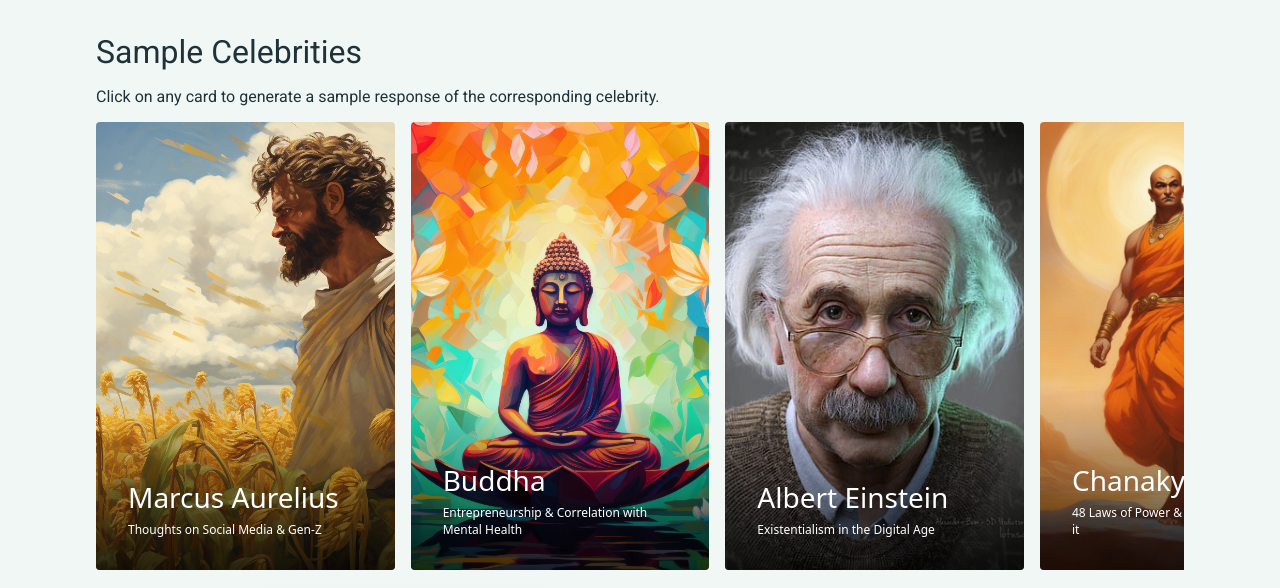
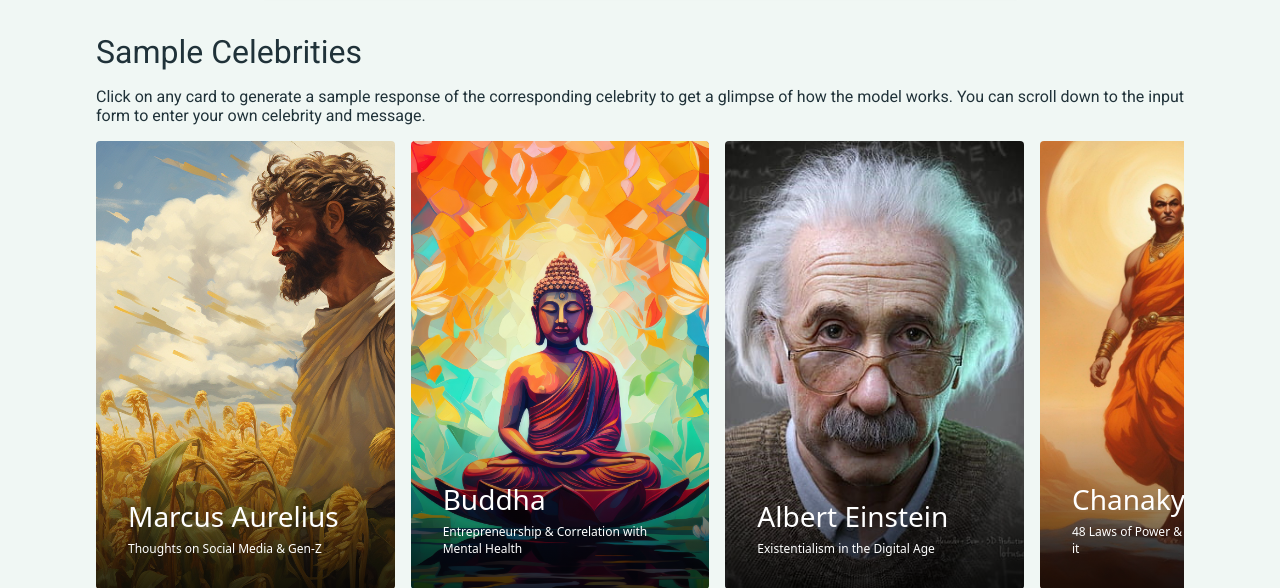
Before and after one commit to Hardvan/PolyPersona, a Flask app: page / in a window 1280 px wide. Shown: the part 677-1265 px from the top of the page. Run offline with Flask 3, Linux system fonts and the light colour scheme.

Commit message:
Update slider subtitle to include instructions for user interaction

```diff
--- a/templates/cards_slider.html
+++ b/templates/cards_slider.html
@@ -2,7 +2,8 @@
   <h2 class="slider__title">Sample Celebrities</h2>
   <p class="slider__subtitle">
     Click on any card to generate a sample response of the corresponding
-    celebrity.
+    celebrity to get a glimpse of how the model works. You can scroll down to
+    the input form to enter your own celebrity and message.
   </p>
   <div
     class="slider__content"
```
